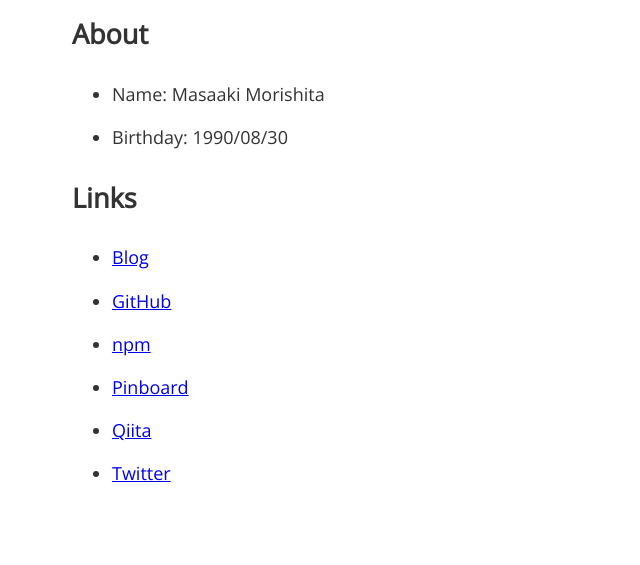
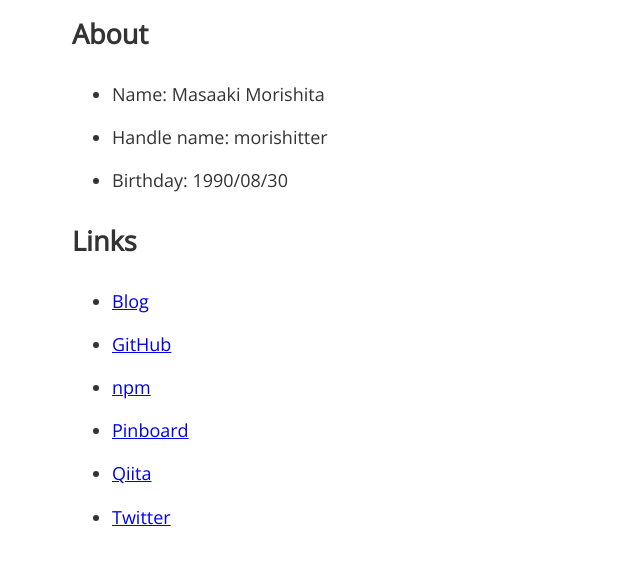
Before and after one commit to ikasama/ikasama.github.io, a website: page index.html in a window 1280 px wide. Shown: the part 131-696 px from the top of the page, without its empty margins (0-640 px from the left). Drawn offline with nearby package versions, Linux system fonts and the light colour scheme.

Commit message:
add handle name

```diff
--- a/index.html
+++ b/index.html
@@ -19,6 +19,7 @@
     <h1>About</h1>
     <ul>
       <li>Name: Masaaki Morishita</li>
+      <li>Handle name: morishitter</li>
       <li>Birthday: 1990/08/30</li>
     </ul>
     </section>
```
